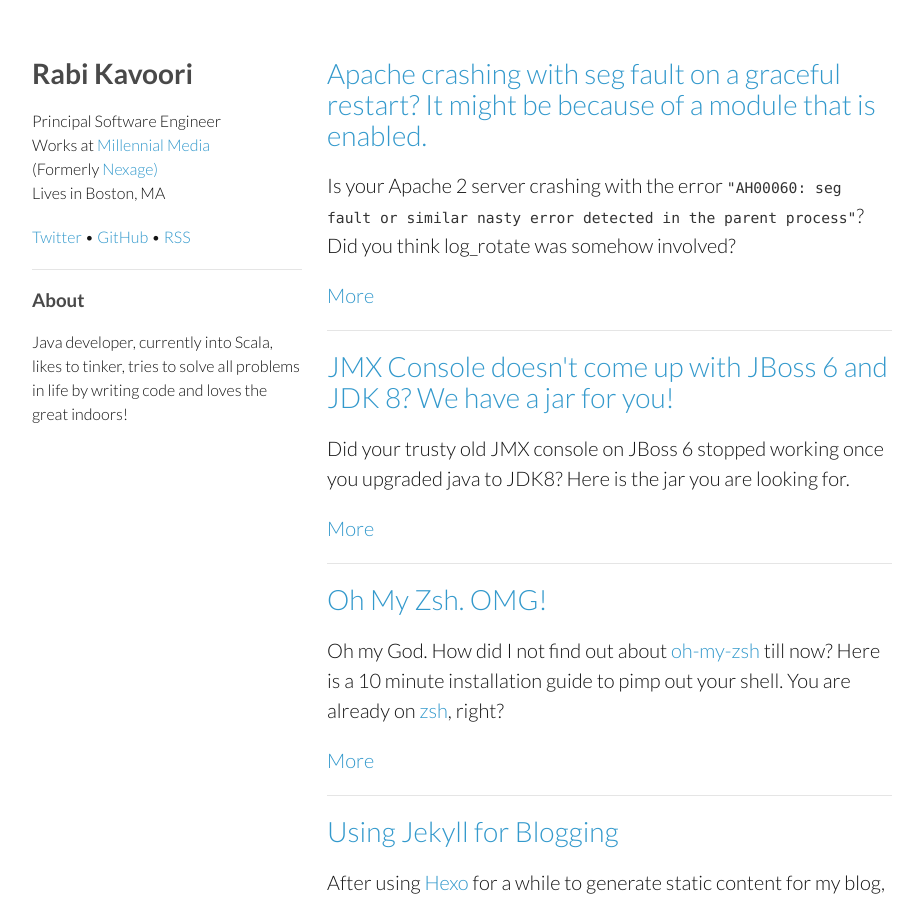
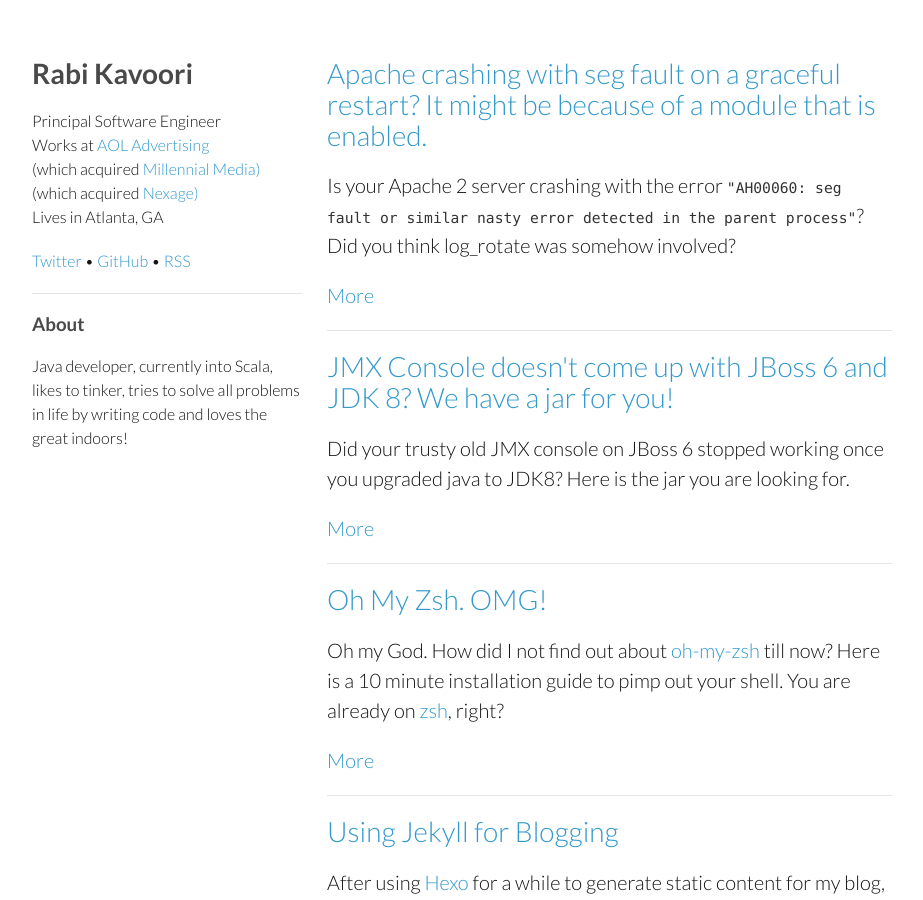
Before and after one commit to kavoori/kavoori.github.io, a Jekyll site: the page built from index.html, in a window 1280 px wide and 900 px high. Shown: the whole window, without its empty margins (178-1101 px from the left). Built offline with Jekyll 4.4.1, drawn with Linux system fonts in a browser that asks for light colours; the list of posts is cut into pages by our own code.

Commit message:
Added jekyll dependencies after upgrade and updated Location

```diff
--- a/_config.yml
+++ b/_config.yml
@@ -14,5 +14,5 @@ markdown: kramdown
 kramdown:
   input: GFM
   fenced_code_blocks: true
-
+gems: [jekyll-paginate]
 paginate: 5
--- a/_includes/header.html
+++ b/_includes/header.html
@@ -2,9 +2,10 @@
         <link rel="alternate" type="application/rss+xml" title="{{ site.name }}" href="{{ site.url }}/feed.xml">
         <h1 class="view"><a href="/" title="Rabi's Blog" class="blogname">Rabi Kavoori</a></h1>
         <p>Principal Software Engineer</br>
-           Works at <a href="http://www.millennialmedia.com/" target="_blank">Millennial Media</a></br>
-           (Formerly <a href="http://www.nexage.com/" target="_blank">Nexage)</a></br>
-           Lives in Boston, MA</br>
+           Works at <a href="http://discover.aol.com/brands/aol-advertising" target="_blank">AOL Advertising</a></br>
+           (which acquired <a href="http://www.millennialmedia.com/" target="_blank">Millennial Media)</a></br>
+           (which acquired <a href="http://www.nexage.com/" target="_blank">Nexage)</a></br>
+           Lives in Atlanta, GA</br>
         </p>
         <p>
           <a href="https://twitter.com/rabi_rob" target="_blank">Twitter</a> •
```
